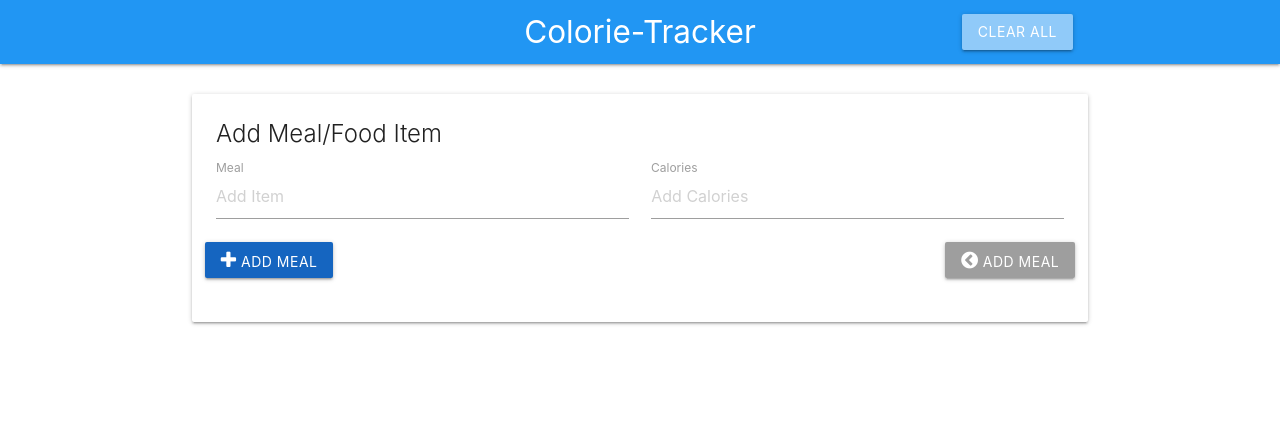
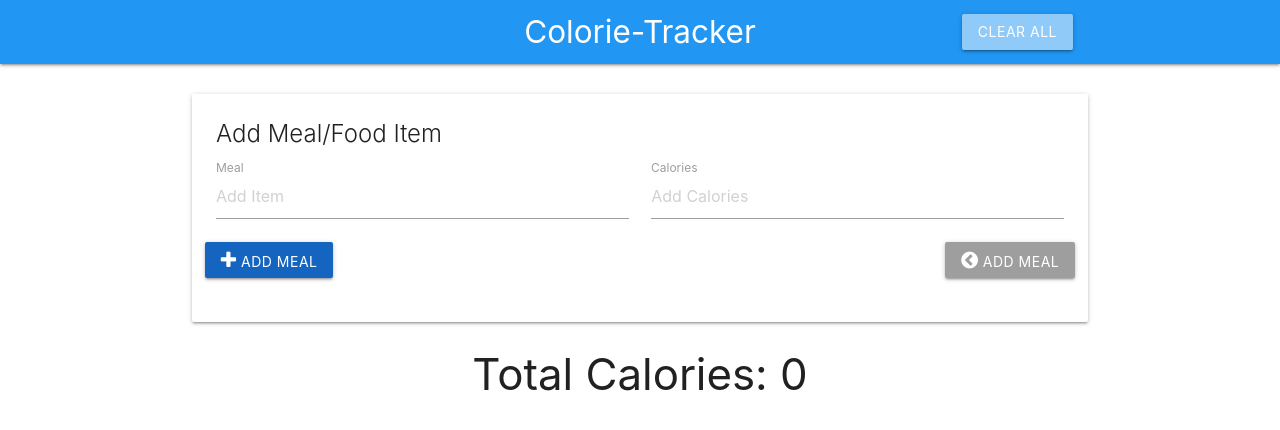
Before and after one commit to abolore1/Calorie-Tracker, a plain HTML site: page index.html in a window 1280 px wide. Drawn offline with nearby package versions, Linux system fonts and the light colour scheme.

Commit message:
counts header added

```diff
--- a/index.html
+++ b/index.html
@@ -43,6 +43,9 @@
           </form>
         </div>
     </div>
+
+    <!-- Calories Count -->
+    <h3 class="center-align">Total Calories: <span class="total-calories">0</span></h3>
 </div>
 
 
```
